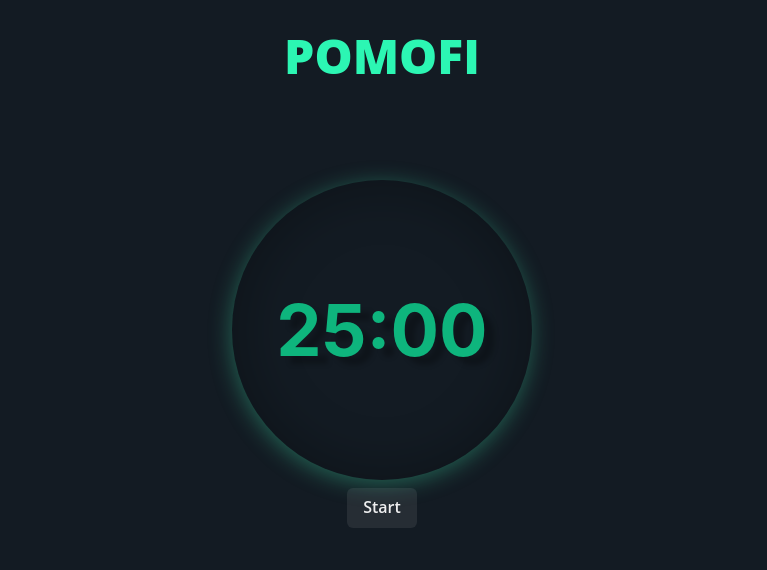
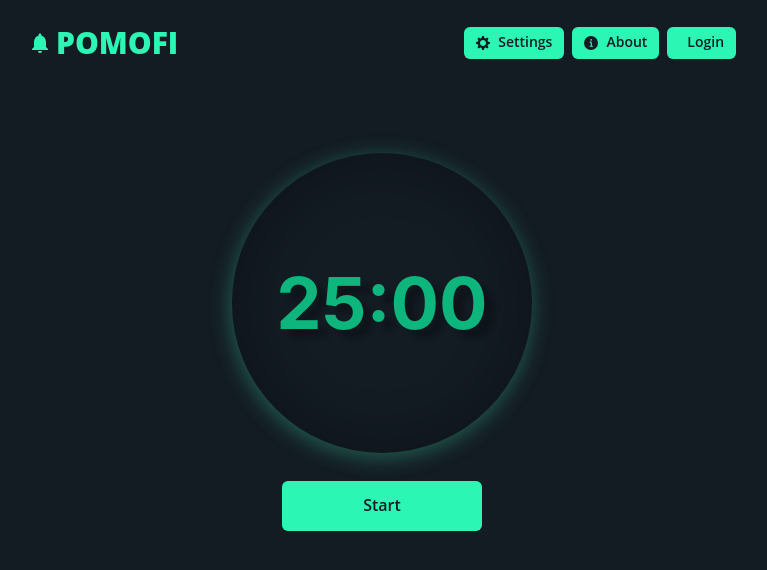
Before and after one commit to luksdev/pomofi, a Next.js app: page / in a window 1280 px wide. Shown: the top 570 px of the page, without its empty margins (258-1025 px from the left). Built offline with nearby package versions, Linux system fonts and the light colour scheme.

Commit message:
Add buttons and change logo

```diff
--- a/package.json
+++ b/package.json
@@ -1,6 +1,6 @@
 {
   "name": "pomofi",
-  "version": "0.1.0",
+  "version": "0.1.1",
   "private": true,
   "scripts": {
     "dev": "next dev",
@@ -9,6 +9,7 @@
     "lint": "next lint"
   },
   "dependencies": {
+    "@chakra-ui/icons": "^1.1.7",
     "@chakra-ui/react": "^1.8.8",
     "@emotion/react": "^11",
     "@emotion/styled": "^11",
--- a/src/components/Counter.js
+++ b/src/components/Counter.js
@@ -1,4 +1,11 @@
-import { Box, Button, Heading, Stack, Text } from "@chakra-ui/react";
+import {
+  Box,
+  Button,
+  ButtonGroup,
+  Heading,
+  Stack,
+  Text,
+} from "@chakra-ui/react";
 import { Fragment } from "react";
 import { useState, useEffect } from "react";
 
@@ -40,7 +47,12 @@ const Counter = () => {
           rounded={"full"}
           w={300}
           h={300}
-          boxShadow="-1px 4px 22px rgba(56, 192, 147, 0.43), inset 1px 1px 50px 9px rgba(0, 0, 0, 0.25);"
+          transition={"all 0.5s ease-in-out"}
+          boxShadow={
+            isRunning
+              ? "-1px 4px 22px rgba(90, 56, 192, 0.43), inset 1px 1px 50px 9px rgba(0, 0, 0, 0.25);"
+              : "-1px 4px 22px rgba(56, 192, 147, 0.43), inset 1px 1px 50px 9px rgba(0, 0, 0, 0.25);"
+          }
           display={"flex"}
           alignItems="center"
           justifyContent="center"
@@ -54,13 +66,50 @@ const Counter = () => {
             {seconds.toString().padStart(2, "0")}
           </Heading>
         </Box>
+
+        <Box pt={5}>
+          {!isRunning ? (
             <Button
+              width={200}
+              height={50}
+              background={"brand.primary"}
+              color={"brand.background"}
+              _hover={{ background: "brand.secondary" }}
               onClick={() => {
                 setIsRunning(true);
               }}
             >
               Start
             </Button>
+          ) : (
+            <ButtonGroup>
+              <Button
+                width={100}
+                height={50}
+                background={"brand.primary"}
+                color={"brand.background"}
+                _hover={{ background: "brand.secondary" }}
+                onClick={() => {
+                  setIsRunning(true);
+                }}
+              >
+                Resetar
+              </Button>
+              <Button
+                width={100}
+                height={50}
+                background={"brand.primary"}
+                color={"brand.background"}
+                _hover={{ background: "brand.secondary" }}
+                onClick={() => {
+                  setIsRunning(true);
+                }}
+              >
+                Pausar
+              </Button>
+            </ButtonGroup>
+          )}
+        </Box>
       </Stack>
     </Fragment>
   );
--- a/src/components/Title.js
+++ b/src/components/Title.js
@@ -1,18 +1,70 @@
 import { Fragment } from "react";
-import { Text } from "@chakra-ui/react";
+import { Box, Button, ButtonGroup, DefaultIcon, Text } from "@chakra-ui/react";
+import {
+  AddIcon,
+  BellIcon,
+  ChatIcon,
+  EmailIcon,
+  InfoIcon,
+  InfoOutlineIcon,
+  LinkIcon,
+  SettingsIcon,
+  ViewIcon,
+} from "@chakra-ui/icons";
 
 const Title = () => {
   return (
     <Fragment>
-      <Text
-        textAlign={"center"}
-        fontSize="5xl"
-        fontWeight={"black"}
-        color={"brand.primary"}
+      <Box
+        w={"100%"}
+        margin="0 auto"
+        display={"flex"}
+        alignItems="center"
+        justifyContent={"space-evenly"}
         pt={5}
       >
-        POMOFI
-      </Text>
+        <Box display={"flex"} alignItems="center" justifyContent={"center"}>
+          <BellIcon w={6} h={6} color="brand.primary" />
+          <Text
+            textAlign={"center"}
+            fontSize="3xl"
+            marginLeft={1}
+            fontWeight={"black"}
+            color={"brand.primary"}
+          >
+            POMOFI
+          </Text>
+        </Box>
+        <ButtonGroup>
+          <Button
+            leftIcon={<SettingsIcon />}
+            size={"sm"}
+            background={"brand.primary"}
+            color={"brand.background"}
+            _hover={{ background: "brand.secondary" }}
+          >
+            Settings
+          </Button>
+          <Button
+            leftIcon={<InfoIcon />}
+            size={"sm"}
+            background={"brand.primary"}
+            color={"brand.background"}
+            _hover={{ background: "brand.secondary" }}
+          >
+            About
+          </Button>
+          <Button
+            leftIcon={<DefaultIcon />}
+            size={"sm"}
+            background={"brand.primary"}
+            color={"brand.background"}
+            _hover={{ background: "brand.secondary" }}
+          >
+            Login
+          </Button>
+        </ButtonGroup>
+      </Box>
     </Fragment>
   );
 };
```
Also changed, not shown: .eslintrc.json, 2 other files (tests, documents, lock files or other folders). Lines whose indentation alone changed are shown as unchanged.
